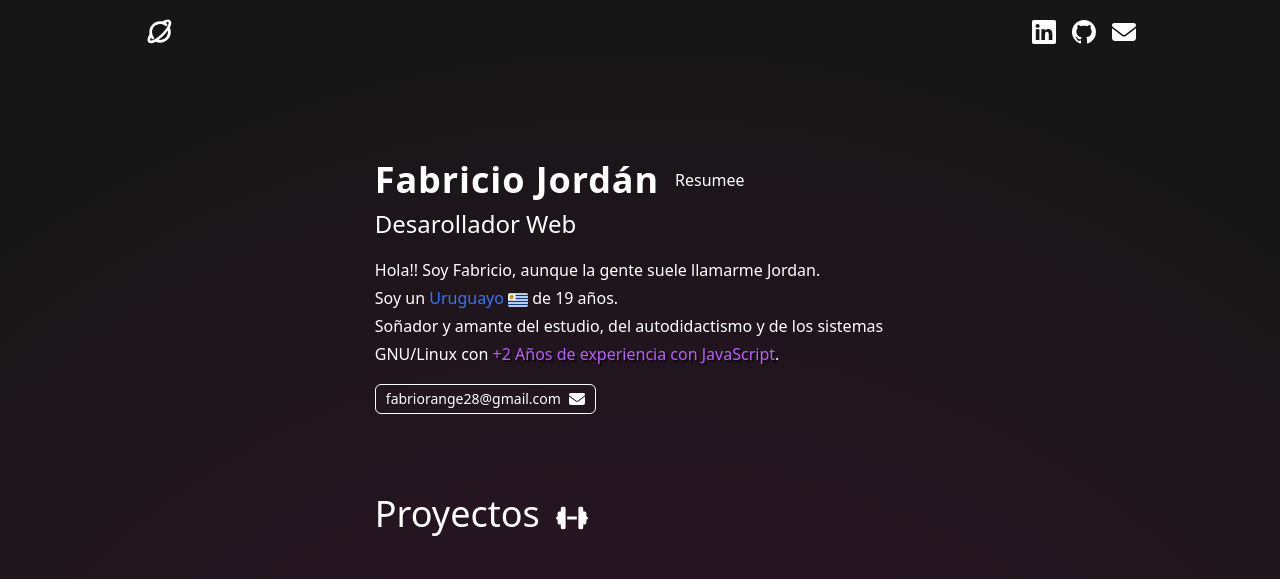
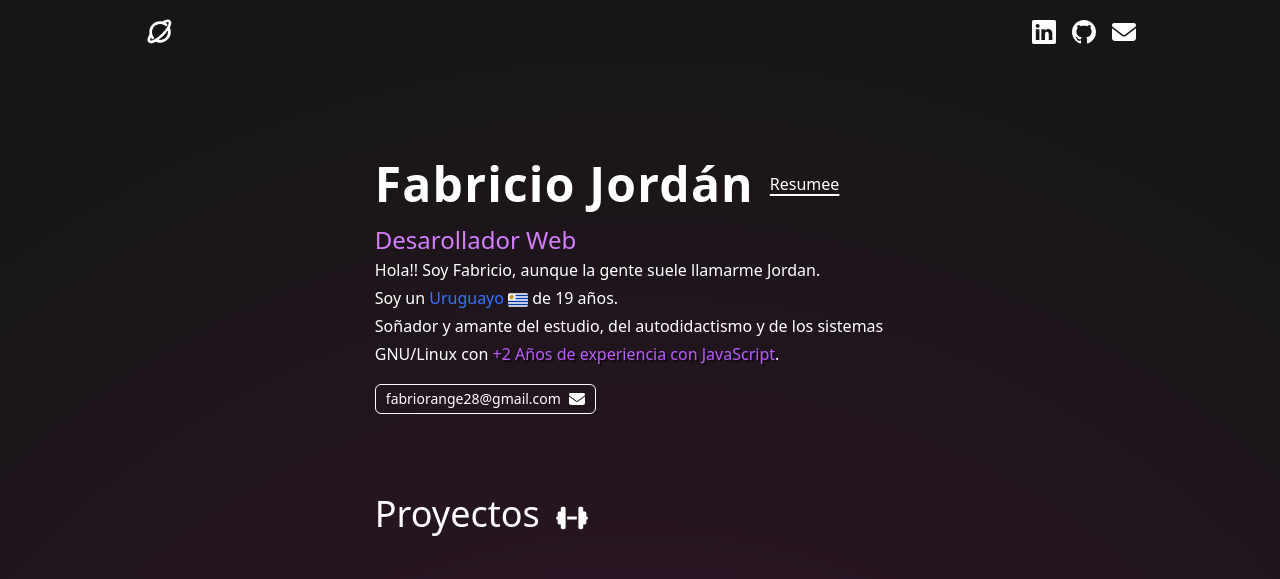
Before and after one commit to FabrizioJordan/astro-portfolio, an Astro site: page / in a window 1280 px wide. Shown: the top 579 px of the page. Built offline with nearby package versions, Linux system fonts and the light colour scheme; Astro itself is replaced by a stand-in of ours.

Commit message:
About Me modifications. Now the button of Resumee have always underline.

```diff
--- a/src/components/AboutMe.astro
+++ b/src/components/AboutMe.astro
@@ -5,22 +5,20 @@ import uruguayFlag from "../assets/icon/uruguayFlag.svg";
 
 <section id="about" class="w-full flex gap-4 flex-col justify-center items-center leading-7">
       <article class="text-start min-w-full flex flex-col justify-center items-start gap-2 md:gap-2">
-        <header class="inline-flex flex-col sm:flex-row items-start sm:items-center justify-center gap-1 sm:gap-4">
-          <h1 class="text-3xl sm:text-4xl font-bold tracking-wide">
+        <header class="inline-flex flex-col sm:flex-row items-start sm:items-center justify-center sm:gap-4">
+          <h1 class="text-4xl sm:text-5xl font-bold tracking-wide">
             Fabricio Jordán
           </h1>
-          <a class="inline-flex items-end hover:underline underline-offset-4 decoration-2 transition-all duration-500" href="#"
+          <a class="inline-flex items-end underline underline-offset-4 decoration-2" href="#"
           >
             <p>Resumee</p>
           </a>
         </header>
-        <article class="min-w-full flex flex-col sm:flex-row items-start sm:items-center gap-2">
-          <h2 class="text-lg sm:text-2xl">Desarollador Web</h2>
-        </article>
       </article>
 
       <article class="max-w-3xl w-full min-w-full flex flex-col gap-4 items-start justify-center">
         <header class="[&>p]:max-w-lg">
+          <h2 class="text-xl sm:text-2xl text-[#d47eff]">Desarollador Web</h2>
           <p class="">
             Hola!! Soy Fabricio, aunque la gente suele llamarme Jordan.
           </p>
```
